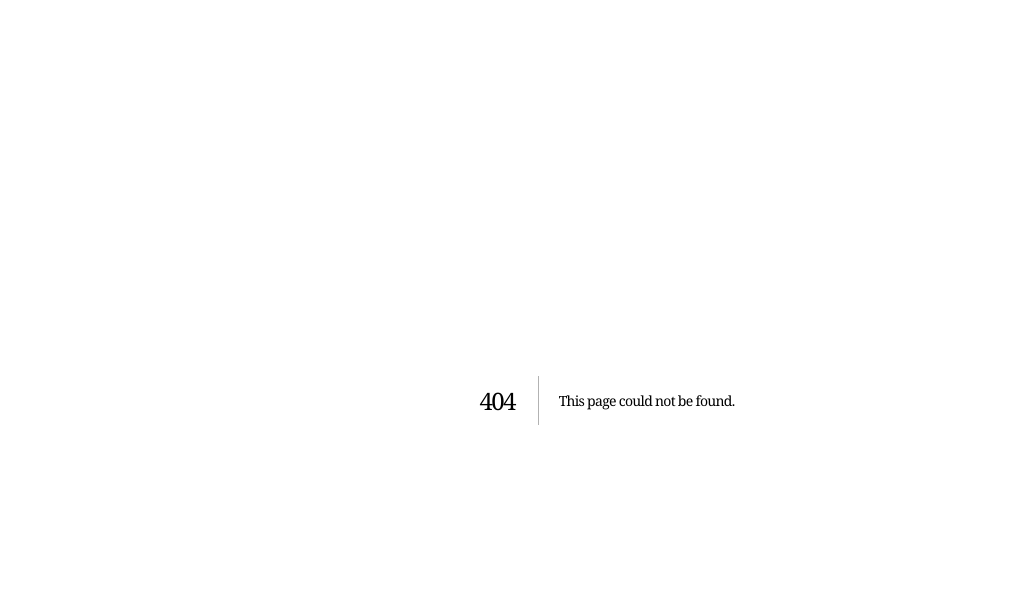
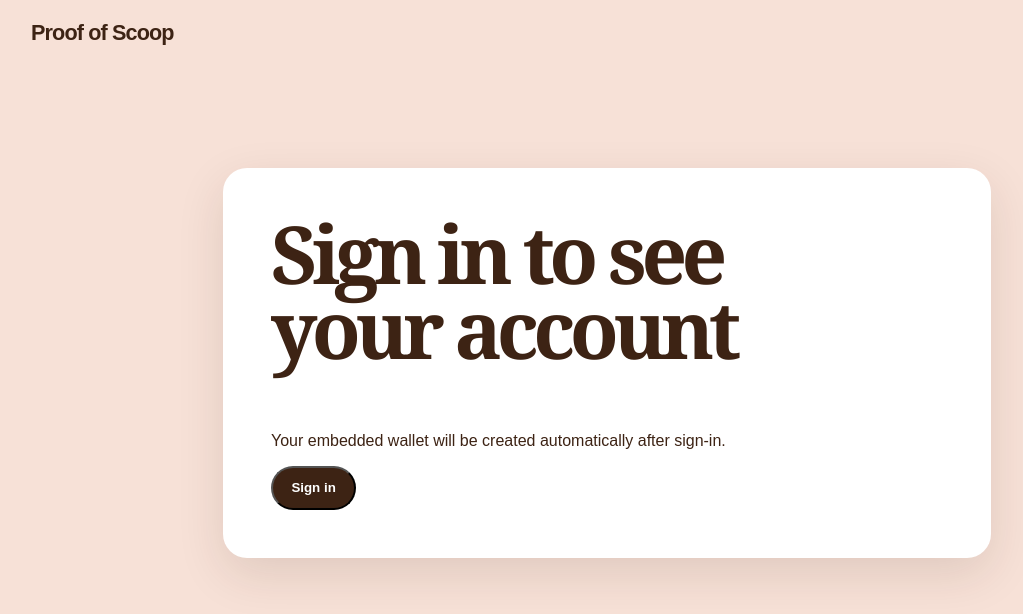
Before and after one commit to jamiechicago312/proofofscoop, a Next.js app: page /account in a window 1280 px wide. Before the commit this address had no page. Shown: the top 614 px of the page, without its empty margins (33-1056 px from the left). Built offline with nearby package versions, Linux system fonts and the light colour scheme; no server answers.

Commit message:
Add Privy authentication account shell

```diff
--- a/package.json
+++ b/package.json
@@ -11,6 +11,7 @@
     "test": "vitest run"
   },
   "dependencies": {
+    "@privy-io/react-auth": "^3.35.2",
     "next": "^16.2.12",
     "react": "^19.2.8",
     "react-dom": "^19.2.8"
--- /dev/null
+++ b/src/app/account/page.tsx
@@ -0,0 +1,2 @@
+import { AccountPanel } from "@/components/account-panel";
+export default function AccountPage() { return <main className="account-page"><nav className="nav"><a className="wordmark" href="/">Proof of Scoop</a></nav><AccountPanel /></main>; }
--- a/src/app/globals.css
+++ b/src/app/globals.css
@@ -38,6 +38,10 @@ a { color: inherit; }
 
 .wordmark { font-weight: 800; text-decoration: none; letter-spacing: -0.04em; font-size: 1.35rem; }
 .nav-link { font-weight: 700; }
+.nav-actions, .auth-actions { display: flex; align-items: center; gap: 1rem; }
+.nav-button, .text-button { border: 0; background: transparent; color: inherit; cursor: pointer; font: inherit; font-weight: 800; padding: 0; }
+.nav-button { border-radius: 999px; background: var(--rc-chocolate); color: white; padding: 0.6rem 0.9rem; }
+.setup-note { color: var(--ink-muted); font-size: 0.85rem; }
 
 .hero { max-width: 72rem; padding-top: clamp(4rem, 11vw, 9rem); padding-bottom: clamp(4rem, 9vw, 7rem); }
 .eyebrow { color: var(--rc-brand-pink); font-size: 0.78rem; font-weight: 800; letter-spacing: 0.12em; text-transform: uppercase; }
@@ -70,6 +74,14 @@ h2 { max-width: 24ch; font-family: Georgia, serif; font-size: clamp(2.2rem, 5vw,
 .steps h3 { margin: 2.5rem 0 0.5rem; font-size: 1.5rem; }
 .steps p { margin-bottom: 0; line-height: 1.5; }
 footer { padding-block: 2rem; color: white; background: var(--rc-chocolate); font-size: 0.95rem; }
+.account-page { min-height: 100vh; }
+.account-card { max-width: 48rem; margin: clamp(2rem, 8vw, 7rem) auto; padding: clamp(1.5rem, 5vw, 3rem); border-radius: 1.5rem; background: white; box-shadow: 0 1rem 3rem rgb(61 35 20 / 12%); }
+.account-card h1 { font-size: clamp(2.5rem, 7vw, 5rem); }
+.account-card dl { display: grid; gap: 1rem; margin: 2rem 0; }
+.account-card dl div { padding: 1rem; border-radius: 0.75rem; background: var(--rc-palmer-house); }
+.account-card dt { font-weight: 800; }
+.account-card dd { margin: 0.4rem 0 0; overflow-wrap: anywhere; font-family: monospace; }
+.account-note { color: var(--ink-muted); line-height: 1.5; }
 
 @media (max-width: 700px) {
   .layers, .steps { grid-template-columns: 1fr; }
--- a/src/app/layout.tsx
+++ b/src/app/layout.tsx
@@ -1,6 +1,7 @@
 import type { Metadata } from "next";
 import type { ReactNode } from "react";
 import "./globals.css";
+import { Providers } from "@/components/providers";
 
 export const metadata: Metadata = {
   title: "Proof of Scoop",
@@ -10,7 +11,7 @@ export const metadata: Metadata = {
 export default function RootLayout({ children }: Readonly<{ children: ReactNode }>) {
   return (
     <html lang="en">
-      <body>{children}</body>
+      <body><Providers>{children}</Providers></body>
     </html>
   );
 }
--- a/src/app/page.tsx
+++ b/src/app/page.tsx
@@ -1,3 +1,4 @@
+import { AuthControl } from "@/components/auth-control";
 const layers = [
   ["Orange sherbet", "Bright, citrusy optimism", "orange"],
   ["Pistachio", "A little local color", "pistachio"],
@@ -11,7 +12,7 @@ export default function Home() {
     <main>
       <nav aria-label="Primary navigation" className="nav">
         <a className="wordmark" href="#top">Proof of Scoop</a>
-        <a className="nav-link" href="#how-it-works">How it works</a>
+        <span className="nav-actions"><a className="nav-link" href="#how-it-works">How it works</a><AuthControl /></span>
       </nav>
 
       <section className="hero" id="top">
--- /dev/null
+++ b/src/components/account-panel.tsx
@@ -0,0 +1,6 @@
+"use client";
+import { useLogin, usePrivy } from "@privy-io/react-auth";
+import Link from "next/link";
+import { isPrivyConfigured } from "./providers";
+export function AccountPanel() { return isPrivyConfigured ? <Configured /> : <section className="account-card"><h1>Connect Privy to continue</h1><p>Add <code>NEXT_PUBLIC_PRIVY_APP_ID</code> to <code>.env.local</code>, then configure email login and Ethereum embedded wallets in Privy.</p><Link className="button button-primary" href="/">Back home</Link></section>; }
+function Configured() { const { authenticated, ready, user, logout } = usePrivy(); const { login } = useLogin(); if (!ready) return <section className="account-card"><p>Loading your account…</p></section>; if (!authenticated || !user) return <section className="account-card"><h1>Sign in to see your account</h1><p>Your embedded wallet will be created automatically after sign-in.</p><button className="button button-primary" onClick={login}>Sign in</button></section>; const wallet = user.linkedAccounts.find((a) => a.type === "wallet" || a.type === "smart_wallet"); return <section className="account-card"><p className="eyebrow">Your account</p><h1>Ready to scoop.</h1><dl><div><dt>Privy DID</dt><dd>{user.id}</dd></div><div><dt>Embedded wallet</dt><dd>{wallet?.address ?? "Creating your wallet…"}</dd></div></dl><p className="account-note">Your wallet address is shown for reference. Application permissions will use your Privy identity, not your wallet address.</p><button className="button button-secondary" onClick={() => logout()}>Sign out</button></section>; }
--- /dev/null
+++ b/src/components/providers.tsx
@@ -0,0 +1,9 @@
+"use client";
+import { PrivyProvider } from "@privy-io/react-auth";
+import type { ReactNode } from "react";
+const appId = process.env.NEXT_PUBLIC_PRIVY_APP_ID;
+export const isPrivyConfigured = Boolean(appId);
+export function Providers({ children }: { children: ReactNode }) {
+  if (!appId) return <>{children}</>;
+  return <PrivyProvider appId={appId} config={{ loginMethods: ["email"], embeddedWallets: { ethereum: { createOnLogin: "all-users" } } }}>{children}</PrivyProvider>;
+}
```
Also changed, not shown: src/components/auth-control.tsx (added, +7 -0 lines), 2 other files (tests, documents, lock files or other folders).
